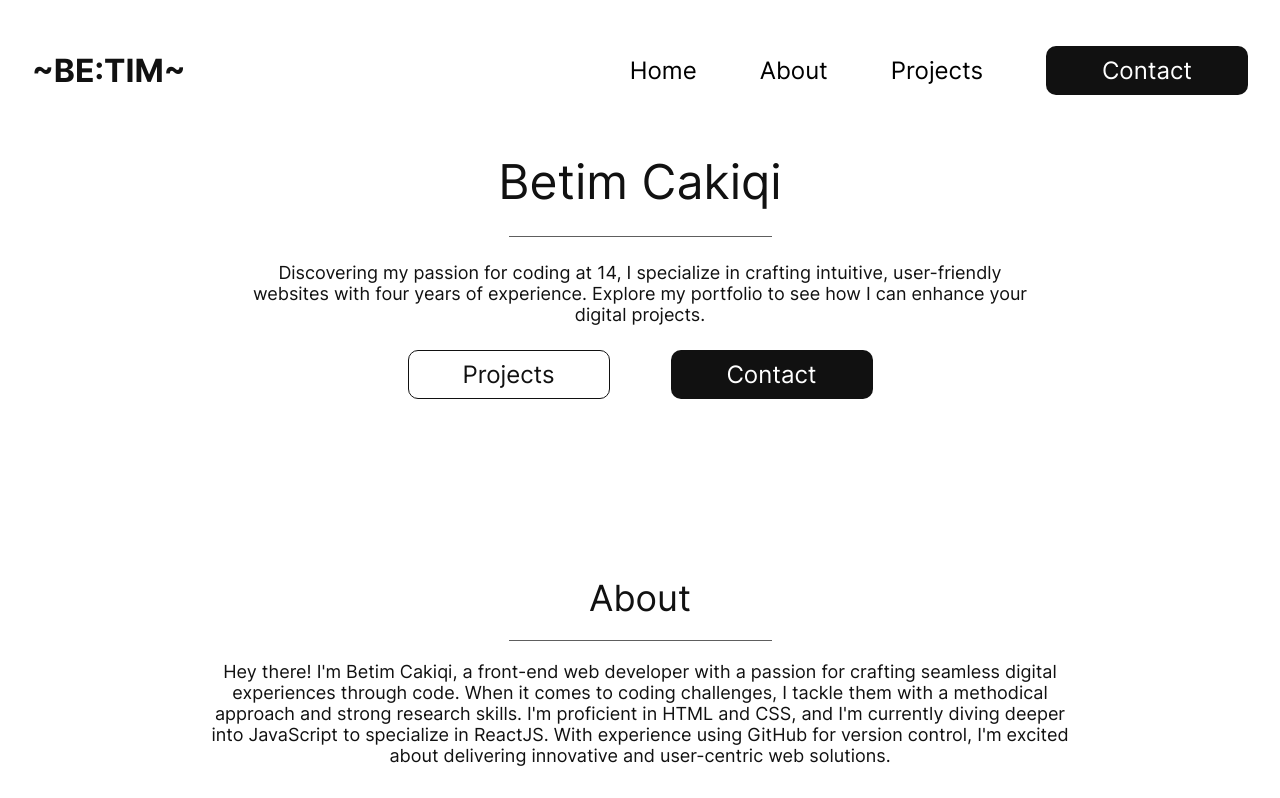
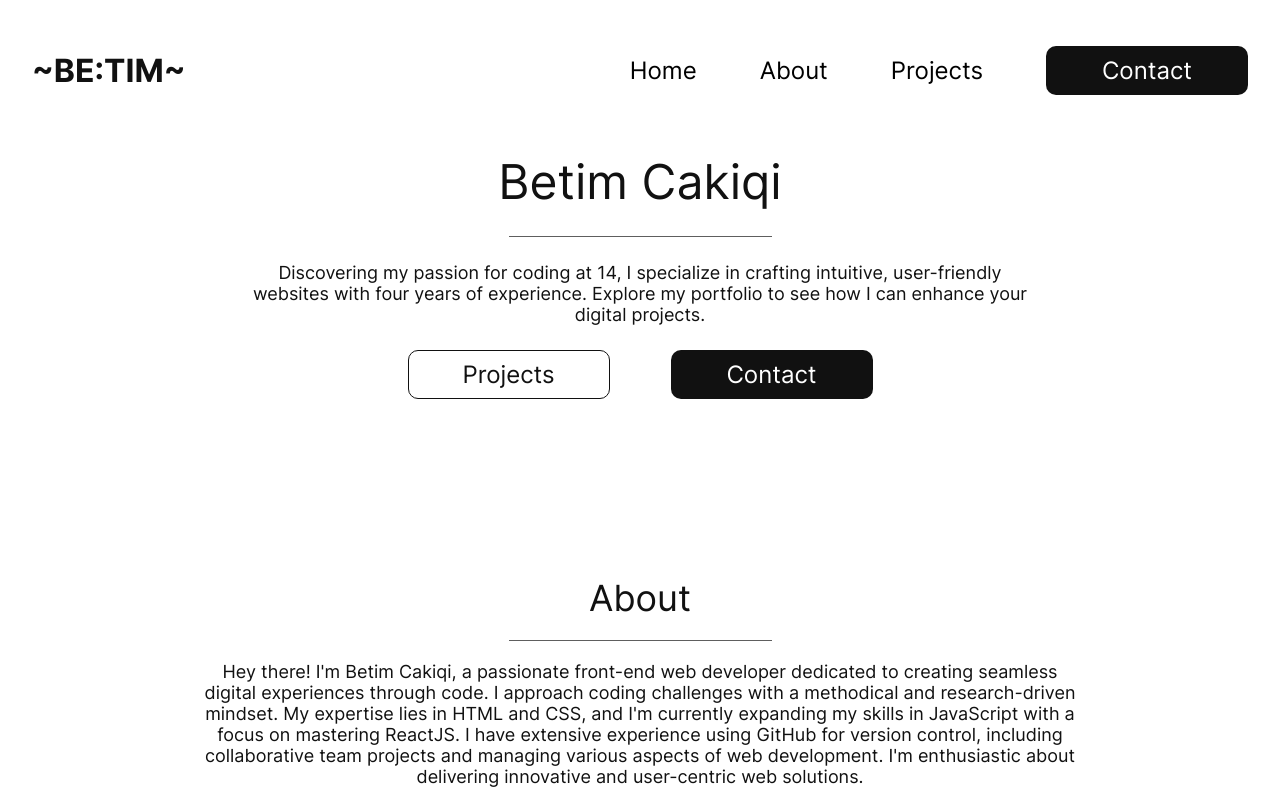
Before and after one commit to betimcakiqi/betimcakiqi.github.io, a plain HTML site: page index.html in a window 1280 px wide. Shown: the top 798 px of the page. Drawn offline with Linux system fonts and the light colour scheme.

Commit message:
change of description in about me section

```diff
--- a/index.html
+++ b/index.html
@@ -55,11 +55,12 @@
             <hr id="seperator-about">
             <div class="dev-about-intruduction">
                 <p>
-                    Hey there! I'm Betim Cakiqi, a front-end web developer with a passion for crafting seamless digital
-                    experiences through code. When it comes to coding challenges, I tackle them with a methodical
-                    approach and strong research skills. I'm proficient in HTML and CSS, and I'm currently diving deeper
-                    into JavaScript to specialize in ReactJS. With experience using GitHub for version control, I'm
-                    excited about delivering innovative and user-centric web solutions.
+                    Hey there! I'm Betim Cakiqi, a passionate front-end web developer dedicated to creating seamless
+                    digital experiences through code. I approach coding challenges with a methodical and research-driven
+                    mindset. My expertise lies in HTML and CSS, and I'm currently expanding my skills in JavaScript with
+                    a focus on mastering ReactJS. I have extensive experience using GitHub for version control,
+                    including collaborative team projects and managing various aspects of web development. I'm
+                    enthusiastic about delivering innovative and user-centric web solutions.
                 </p>
             </div>
             <div class="about-tech-stack-container">
```
